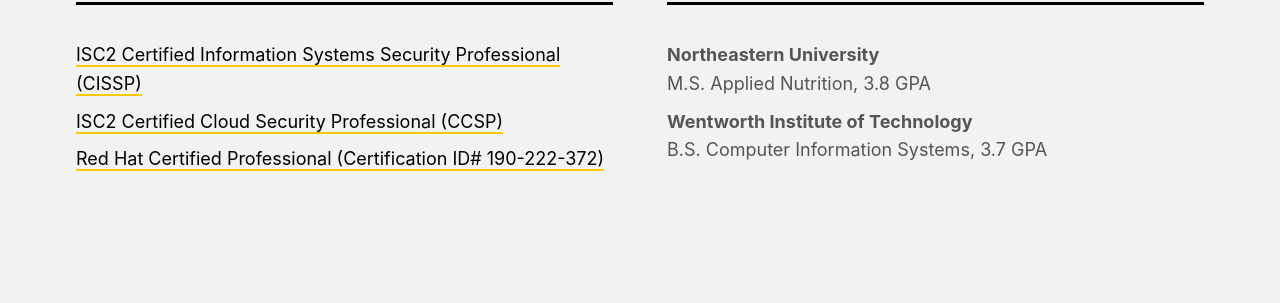
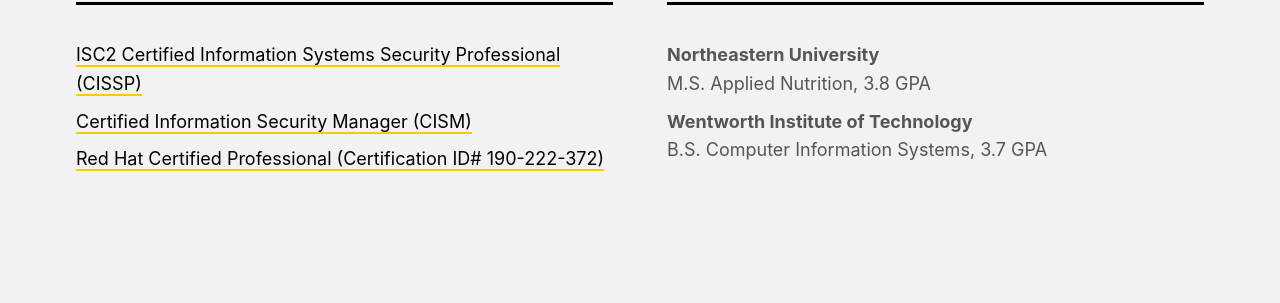
Before and after one commit to phnorwood/phnorwood.github.io, a Jekyll site: the page built from index.html, in a window 1280 px wide and 900 px high, scrolled down 1472 px. Shown: the part 149-452 px from the top of the window. Built offline with Jekyll 4.4.1, drawn with Linux system fonts in a browser that asks for light colours; the list of posts is cut into pages by our own code.

Commit message:
Add CISM

```diff
--- a/index.html
+++ b/index.html
@@ -102,7 +102,7 @@
           <h3>Certification</h3>
           <ul>
             <li><a href="https://www.credly.com/badges/5a8a969c-db0c-448c-b6be-2ae494cd58a4" target="_blank" rel="noopener" aria-label="CISSP">ISC2 Certified Information Systems Security Professional (CISSP)</a></li>
-            <li><a href="https://www.credly.com/badges/96774524-a93a-4fa3-90f4-a46fd6a7205d" target="_blank" rel="noopener" aria-label="CCSP">ISC2 Certified Cloud Security Professional (CCSP)</a></li>
+            <li><a href="https://www.credly.com/badges/27abe22d-b39c-400e-80cd-da09a4da2ea4" target="_blank" rel="noopener" aria-label="CISM">Certified Information Security Manager (CISM)</a></li>
             <li><a href="https://rhtapps.redhat.com/verify?certId=190-222-372" target="_blank" rel="noopener" aria-label="Red Hat Certification">Red Hat Certified Professional (Certification ID# 190-222-372)</a></li>
           </ul>
         </div>
```
